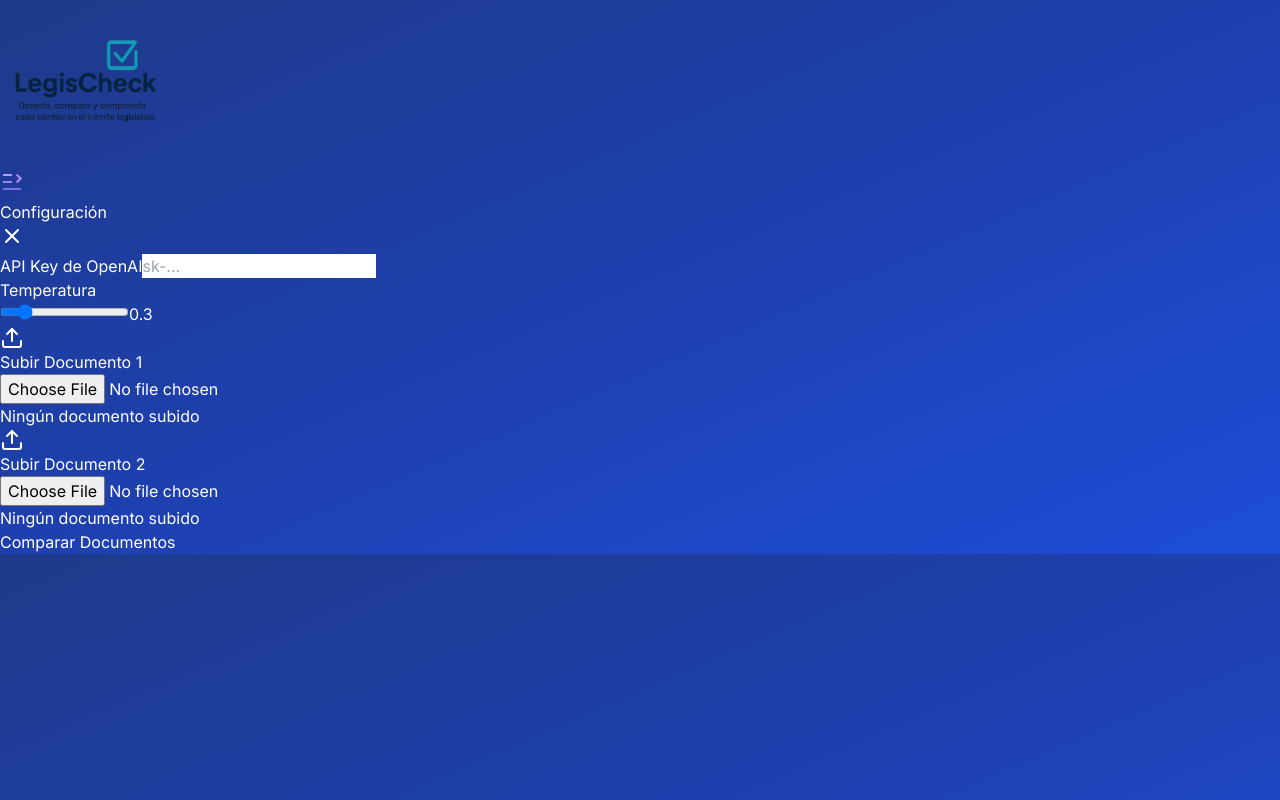
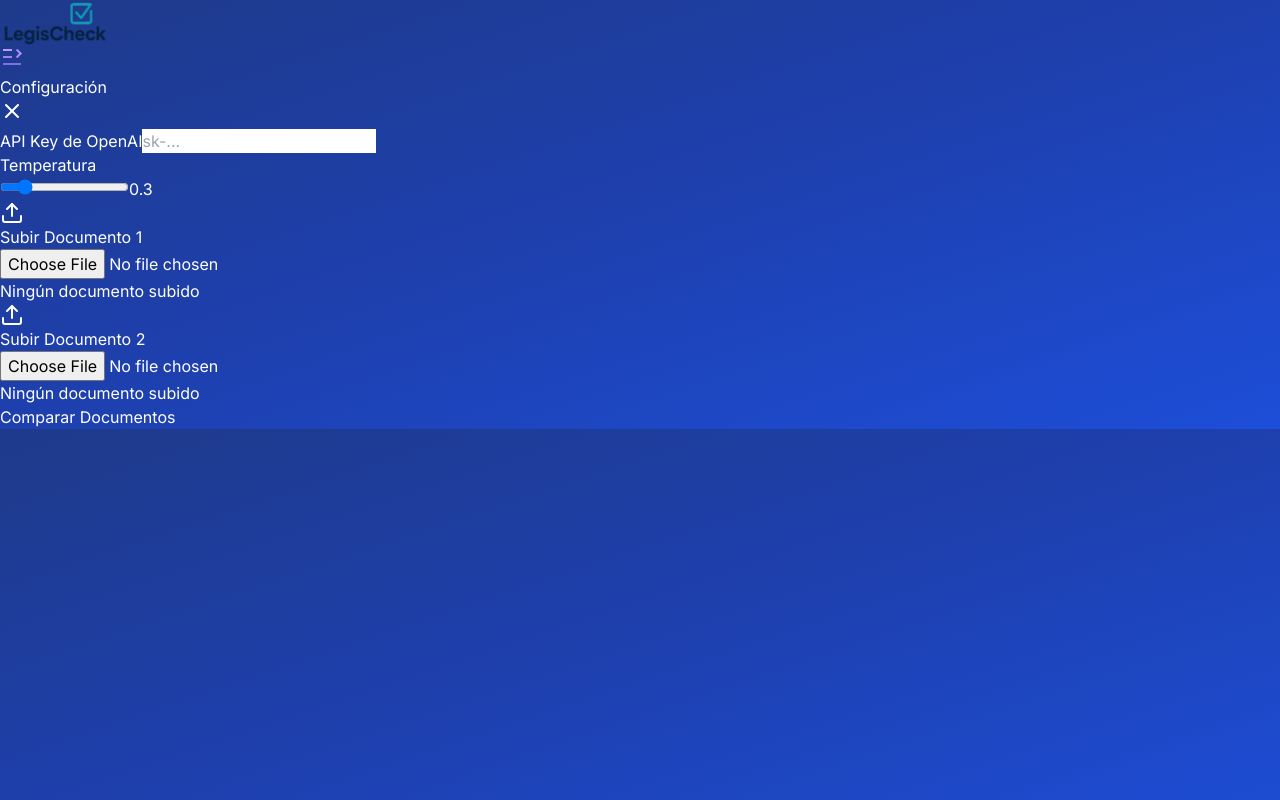
Before and after one commit to Tommybg/Paralelo, a Next.js app: page / in a window 1280 px wide. Built offline with nearby package versions, Linux system fonts and the light colour scheme.

Commit message:
Added logo fixed

```diff
--- a/src/app/page.tsx
+++ b/src/app/page.tsx
@@ -226,12 +226,12 @@ export default function Home() {
   return (
     <div className="min-h-screen w-full bg-gradient-to-br from-blue-900 via-blue-800 to-blue-700 p-6">
       {/* Logo in the top right corner */}
-      <div className="fixed top-4 right-4 z-50">
+      <div className="fixed top-1 right-2 z-50">
         <Image
           src="/logo_nobg.png"
           alt="LegisCheck Logo"
-          width={170}
-          height={80}
+          width={110}
+          height={30}
         />
       </div>
 
```
Also changed, not shown: public/logo_nobg.png.
